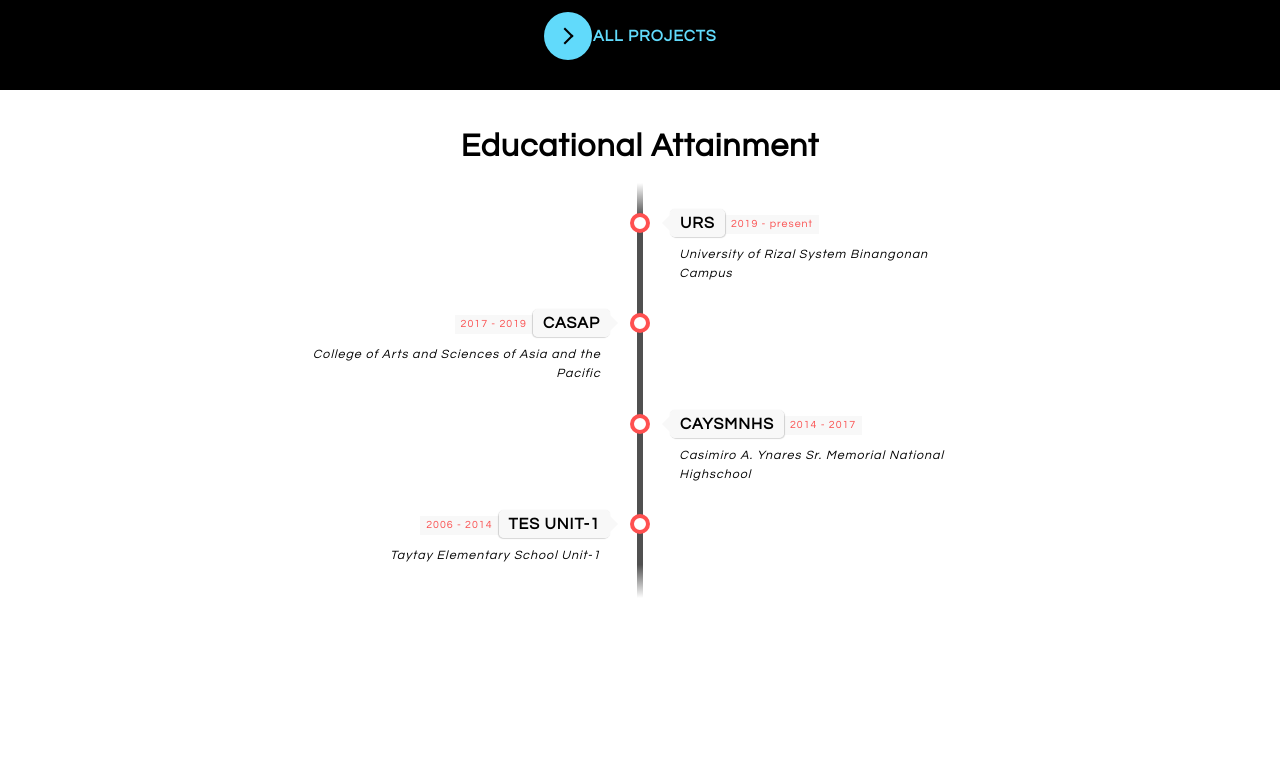
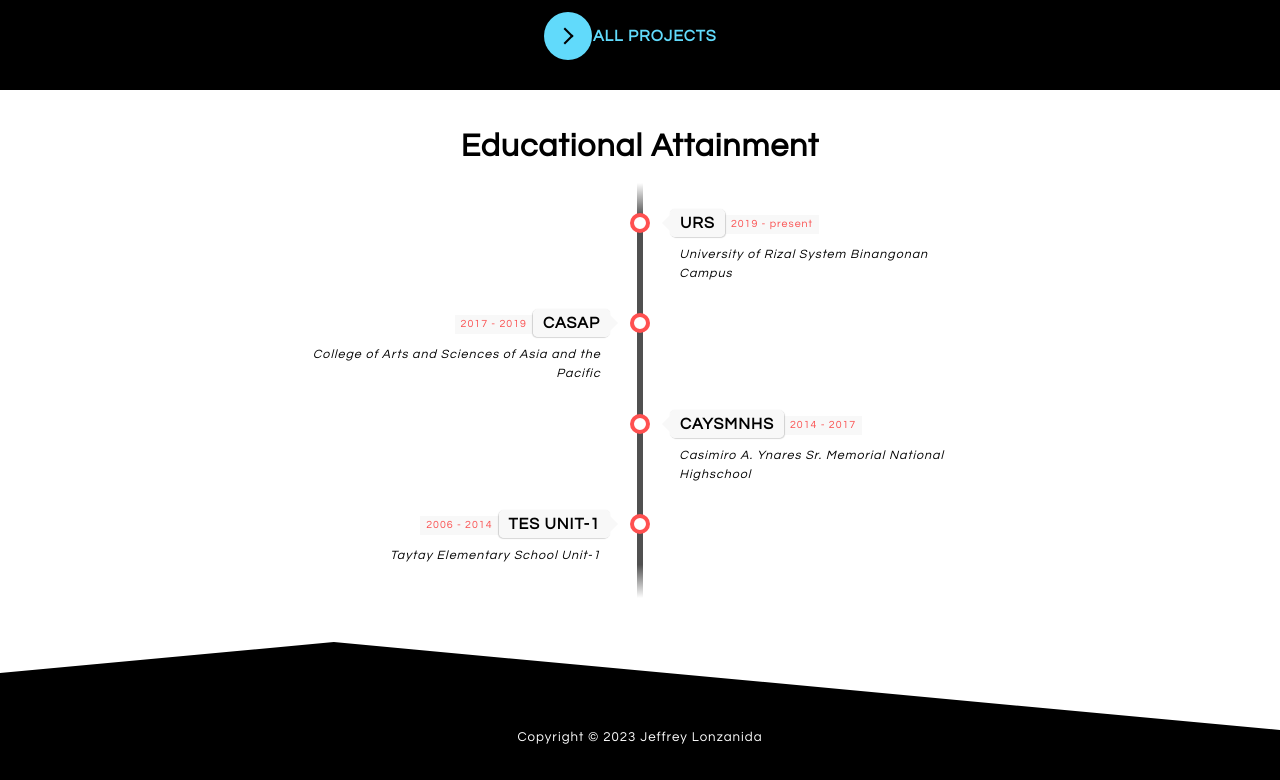
Before and after one commit to ifejinity/portfolio, a plain HTML site: page index.html in a window 1280 px wide. Shown: the part 2214-2994 px from the top of the page. Before the commit the page ends 2852 px from the top, so only its background shows below. Drawn offline with nearby package versions, Linux system fonts and the light colour scheme.

Commit message:
Add files via upload

```diff
--- a/index.html
+++ b/index.html
@@ -278,6 +278,16 @@
             </div>
         </div>
 
+    <!-- footer -->
+    <div class="custom-shape-divider-bottom-1674357839">
+        <svg data-name="Layer 1" xmlns="http://www.w3.org/2000/svg" viewBox="0 0 1200 120" preserveAspectRatio="none">
+            <path d="M1200 0L0 0 598.97 114.72 1200 0z" class="shape-fill"></path>
+        </svg>
+    </div>
+    <div class="footer">
+        <h5>Copyright © 2023 Jeffrey Lonzanida</h5>
+    </div>
+
     <!-- Scripts -->
     <script src="index.js"></script>
     <script src="https://unpkg.com/aos@next/dist/aos.js"></script>
--- a/style.css
+++ b/style.css
@@ -1227,3 +1227,33 @@ button:hover .button-text {
         margin: 1em 4em 0 4em;
     }
 }
+
+/* footer */
+.custom-shape-divider-bottom-1674357839 {
+    position: relative;
+    bottom: 0;
+    left: 0;
+    width: 100%;
+    overflow: hidden;
+    line-height: 0;
+    transform: rotate(180deg);
+}
+
+.custom-shape-divider-bottom-1674357839 svg {
+    position: relative;
+    display: block;
+    width: calc(148% + 1.3px);
+    height: 92px;
+}
+
+.custom-shape-divider-bottom-1674357839 .shape-fill {
+    fill: black;
+}
+
+.footer{
+    height: 50px;
+    width: 100%;
+    background-color: black;
+    color: white;
+    text-align: center;
+}
```
